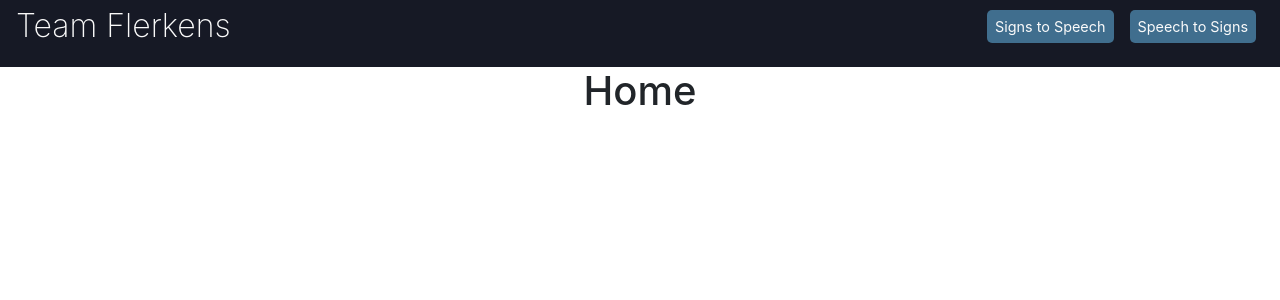
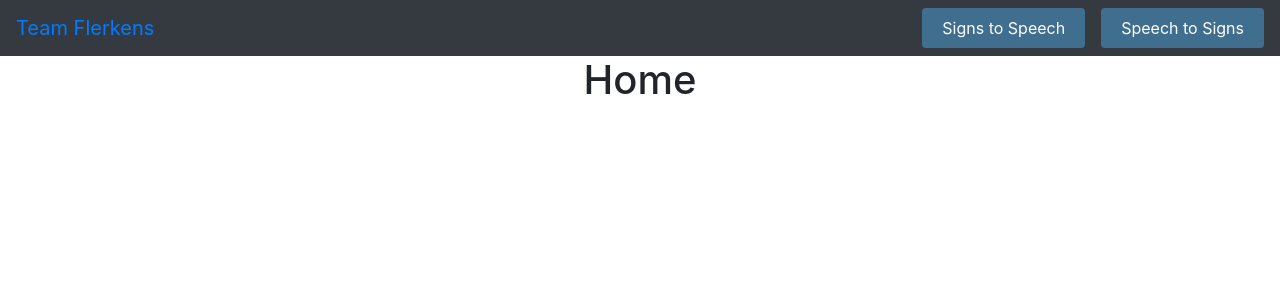
Before and after one commit to Ninad99/flerkens, a React (Create React App) app: page / in a window 1280 px wide. Shown: the top 300 px of the page. Built offline with nearby package versions, Linux system fonts and the light colour scheme.

Commit message:
Navbar modified

```diff
--- a/src/components/Navbar/Navbar.js
+++ b/src/components/Navbar/Navbar.js
@@ -1,27 +1,22 @@
 import React from 'react';
+import Navbar from 'react-bootstrap/Navbar';
+import Nav from 'react-bootstrap/Nav';
 import { Link } from 'react-router-dom';
 import classes from './Navbar.module.css';
 
-const Navbar = (props) => {
+const exportedNavbar = (props) => {
   return (
-    <nav className={classes.Navbar}>
-      <ul className={classes.Navigation}>
-        <li className={classes.col30}>
-          <span className={classes.NavBrand}>Team Flerkens</span>
-        </li>
-        <li className={classes.col70}>
-          <ul className={classes.NavLinks}>
-            <li>
-              <Link className={classes.NavLink} to="/sign-to-speech">Signs to Speech</Link>
-            </li>
-            <li>
-              <Link className={classes.NavLink} to="/speech-to-sign">Speech to Signs</Link>
-            </li>
-          </ul>
-        </li>
-      </ul>
-    </nav>
+    <Navbar bg="dark" variant="dark" expand="lg" sticky="top">
+      <Navbar.Brand><Link to="/">Team Flerkens</Link></Navbar.Brand>
+      <Navbar.Toggle aria-controls="basic-navbar-nav" />
+      <Navbar.Collapse id="basic-navbar-nav">
+        <Nav className="ml-auto">
+          <span className={classes.navLink}><Link to="/sign-to-speech" className={classes.whiteText}>Signs to Speech</Link></span>
+          <span className={classes.navLink}><Link to="/speech-to-sign" className={classes.whiteText}>Speech to Signs</Link></span>
+        </Nav>
+      </Navbar.Collapse>
+    </Navbar>
   );
 }
 
-export default Navbar;
+export default exportedNavbar;
--- a/src/components/Navbar/Navbar.module.css
+++ b/src/components/Navbar/Navbar.module.css
@@ -1,77 +1,21 @@
-.Navbar {
-  background-color: #161925;
-  display: block;
-  padding: .1rem 0;
+.navLink {
+  background-color: #406e8e;
+  padding: .5rem 1.25rem;
+  border-radius: 4px;
 }
 
-.Navigation {
-  /* background-color: hotpink; */
-  padding: 0 1rem;
-  display: flex;
-  justify-content: space-between;
-  align-items: center;
-  list-style: none;
+.whiteText {
+  color: white;
 }
 
-.NavBrand {
-  color: #fafafa;
-  font-size: 2rem;
-  font-weight: 200;
-  display: flex;
-  justify-content: flex-start;
-  align-items: center;
+.whiteText:link {
+  text-decoration: none;
 }
 
-.NavLinks {
-  /* background-color: lightgoldenrodyellow; */
-  display: flex;
-  justify-content: flex-end;
-  align-items: center;
-  list-style: none;
-  padding: 0 .5rem;
+.navLink:hover {
+  background-color: rgb(34, 80, 112);
 }
 
-.NavLinks li:not(:last-child) {
+.navLink:not(:last-child) {
   margin-right: 1rem;
 }
-
-.NavLink {
-  text-decoration: none;
-  font-size: .9rem;
-  background-color: #406E8E;
-  padding: .5rem;
-  border-radius: 5px;
-  cursor: pointer;
-  color: #fafafa;
-  transition: all .3s ease-out;
-}
-
-.NavLink:hover {
-  background-color: #23395B;
-}
-
-.col30 {
-  width: 30%;
-}
-
-.col70 {
-  width: 70%;
-}
-
-@media screen and (max-width: 768px) {
-  .Navigation {
-    padding: 0 .5rem;
-  }
-
-  .NavBrand {
-    font-size: 1.5rem;
-  }
-
-  .col30 {
-    width: 40%;
-  }
-
-  .col70 {
-    width: 60%;
-  }
-}
```
